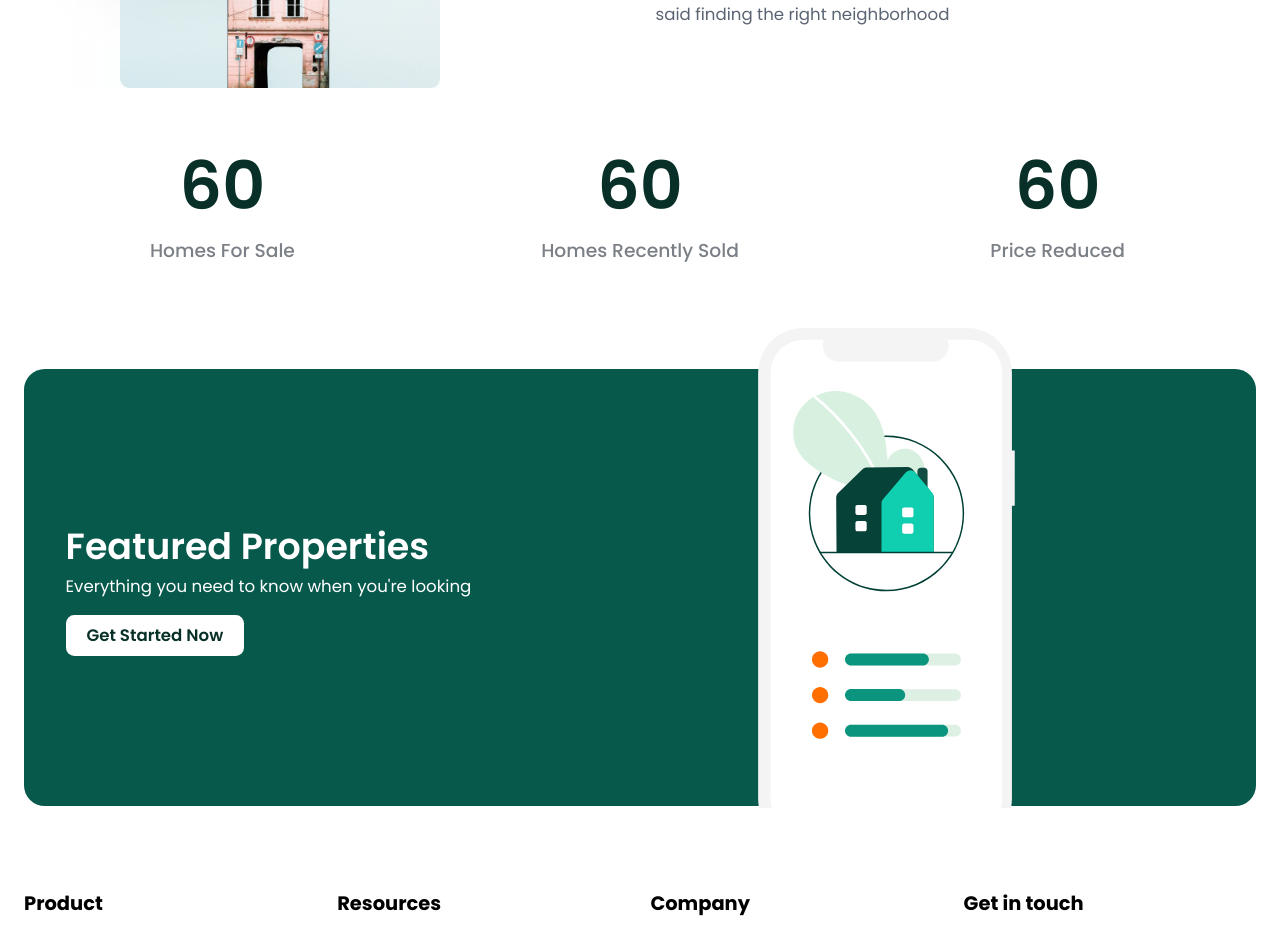
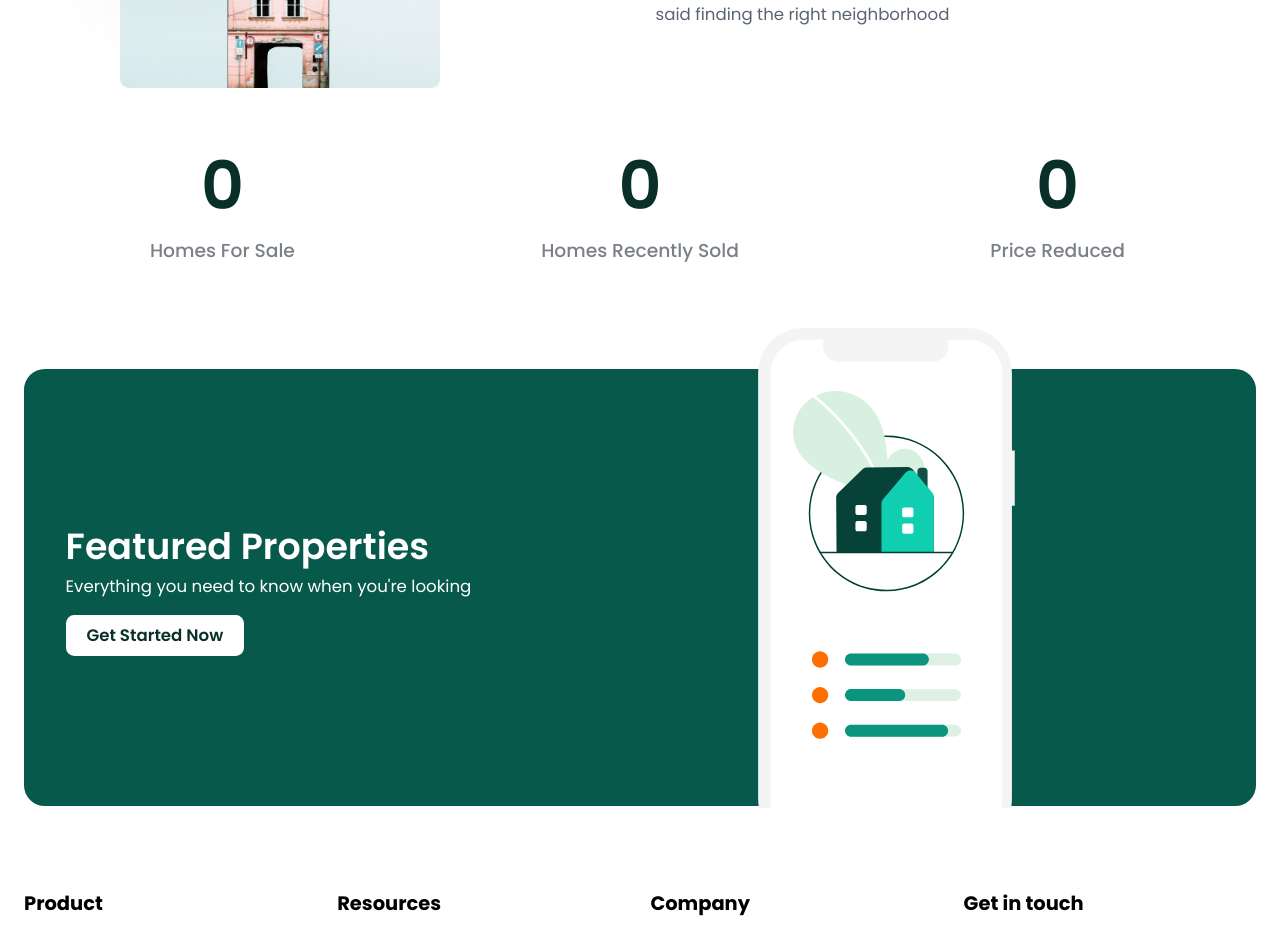
Before and after one commit to BrightKingsley/Apartment-Listing-Site-pwa, a React (Create React App) app: page / in a window 1280 px wide. Shown: the part 2060-2992 px from the top of the page. Built offline with nearby package versions, Linux system fonts and the light colour scheme; no server answers; what apisauce would draw is missing.

Commit message:
deployment commit (minor general fixes-2)

```diff
--- a/src/pages/Home/index.jsx
+++ b/src/pages/Home/index.jsx
@@ -397,19 +397,19 @@ const HomePage = () => {
             </div>
             <div className="counter-container">
               <div className="counter">
-                <h3 className="text-dark" data-target="250" ref={saleCount}>
+                <h3 className="text-dark" data-target="50" ref={saleCount}>
                   0
                 </h3>
                 <span className="text-dark-50">Homes For Sale</span>
               </div>
               <div className="counter">
-                <h3 className="text-dark" data-target="200" ref={soldCount}>
+                <h3 className="text-dark" data-target="25" ref={soldCount}>
                   0
                 </h3>
                 <span className="text-dark-50">Homes Recently Sold</span>
               </div>
               <div className="counter">
-                <h3 className="text-dark" data-target="210" ref={priceCount}>
+                <h3 className="text-dark" data-target="15" ref={priceCount}>
                   0
                 </h3>
                 <span className="text-dark-50">Price Reduced</span>
```
